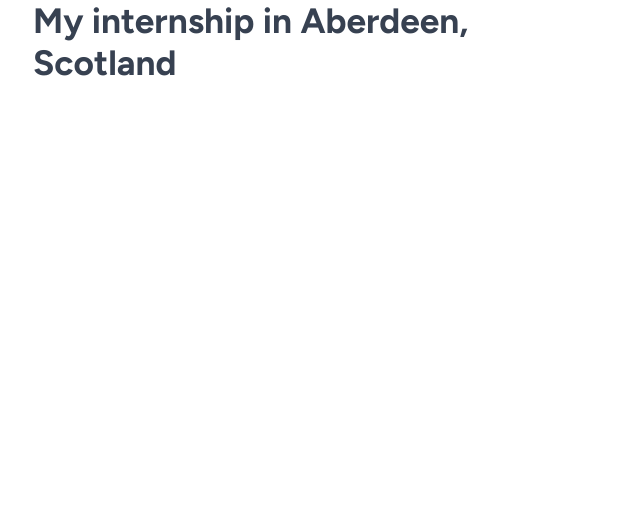
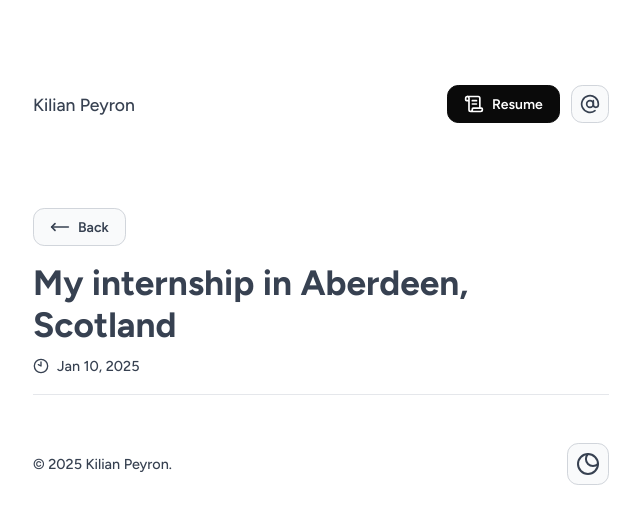
Before and after one commit to kikspey/portfolio, a Next.js app: page /blog/aberdeen-internship in a window 1280 px wide. Shown: the top 524 px of the page, without its empty margins (319-959 px from the left). Built offline with nearby package versions, Linux system fonts and the light colour scheme.

Commit message:
improved Blog system

```diff
--- /dev/null
+++ b/app/api/posts/route.ts
@@ -0,0 +1,30 @@
+import fs from 'fs';
+import path from 'path';
+import { NextResponse } from 'next/server';
+
+export async function GET() {
+  try {
+    const directoryPath = path.join(process.cwd(), 'content/blog');
+    const files = fs.readdirSync(directoryPath).filter((file) => file.endsWith('.mdx'));
+
+    const posts = await Promise.all(
+      files.map(async (file) => {
+        const slug = file.replace(/\.mdx$/, '');
+
+        const { metadata } = await import(`@/content/blog/${slug}.mdx`);
+
+        return {
+          slug,
+          metadata: metadata || {},
+        };
+      })
+    );
+
+    posts.sort((a, b) => new Date(b.metadata.date).getTime() - new Date(a.metadata.date).getTime());
+
+    return NextResponse.json(posts);
+  } catch (error) {
+    console.error('Erreur lors de la récupération des posts:', error);
+    return NextResponse.json({ error: 'Erreur interne du serveur' }, { status: 500 });
+  }
+}
--- a/app/blog/[slug]/page.tsx
+++ b/app/blog/[slug]/page.tsx
@@ -1,12 +1,52 @@
+import Footer from "@/components/Footer/Footer";
+import Navbar from "@/components/Navbar/Navbar";
+import {
+  PostContainer,
+  PostMetadata,
+  PostDate,
+  PostTitle,
+  PostContent,
+} from "@/components/Posts/Posts.styles";
+import Link from "next/link";
+import { Button } from "@/ui/Button";
+import { Clock10, MoveLeft } from "lucide-react";
+
 export default async function Page({
   params,
 }: {
   params: Promise<{ slug: string }>;
 }) {
   const slug = (await params).slug;
-  const { default: Post } = await import(`@/content/blog/${slug}.mdx`);
+  const { default: Post, metadata } = await import(
+    `@/content/blog/${slug}.mdx`
+  );
 
-  return <Post />;
+  return (
+    <>
+      <Navbar />
+      <PostContainer>
+        <PostMetadata>
+          <Link href="/" passHref>
+            <Button
+              icon={<MoveLeft width={20} height={20} />}
+              variant="secondary"
+            >
+              Back
+            </Button>
+          </Link>
+          <PostTitle>{metadata.title}</PostTitle>
+          <PostDate>
+            <Clock10 width={16} />
+            {metadata.date}
+          </PostDate>
+        </PostMetadata>
+        <PostContent>
+          <Post />
+        </PostContent>
+      </PostContainer>
+      <Footer />
+    </>
+  );
 }
 
 export function generateStaticParams() {
--- /dev/null
+++ b/components/Posts/Posts.styles.ts
@@ -0,0 +1,31 @@
+"use client";
+
+import styled from "styled-components";
+
+export const PostContainer = styled.div`
+  display: flex;
+  flex-direction: column;
+  width: 100%;
+`;
+
+export const PostMetadata = styled.div`
+  padding-bottom: 1rem;
+  border-bottom: 1px solid var(--grey);
+`;
+
+export const PostTitle = styled.h1`
+  margin-top: 1rem;
+`;
+
+export const PostDate = styled.p`
+  display: flex;
+  align-items: center;
+  gap: 0.5rem;
+  margin-top: 0.5rem;
+  font-weight: 500;
+  font-size: 0.9rem;
+`;
+
+export const PostContent = styled.div`
+  margin-top: 2rem;
+`;
--- a/content/blog/aberdeen-internship.mdx
+++ b/content/blog/aberdeen-internship.mdx
@@ -1,7 +1,5 @@
----
-title: My internship in Aberdeen, Scotland
-date: 2025-01-05
-author: Kilian Peyron
----
-
-# My internship in Aberdeen, Scotland
+export const metadata = {
+  title: "My internship in Aberdeen, Scotland",
+  date: "Jan 10, 2025",
+  author: "Kilian Peyron",
+};
--- a/content/blog/leitlearn-x-hyperid-announcement.mdx
+++ b/content/blog/leitlearn-x-hyperid-announcement.mdx
@@ -1,7 +1,5 @@
----
-title: Leitlearn x HyperID Announcment
-date: 2025-01-08
-author: Kilian Peyron
----
-
-# Leitlearn x HyperID Announcment
+export const metadata = {
+  title: "Leitlearn x HyperID Announcment",
+  date: "Jan 10, 2025",
+  author: "Kilian Peyron",
+};
```
Also changed, not shown: components/Section/Articles/Articles.tsx (+23 -28 lines).
